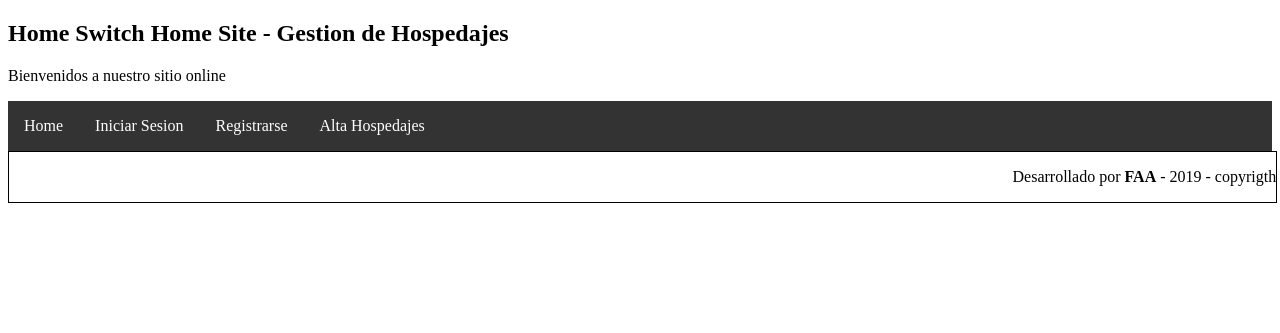
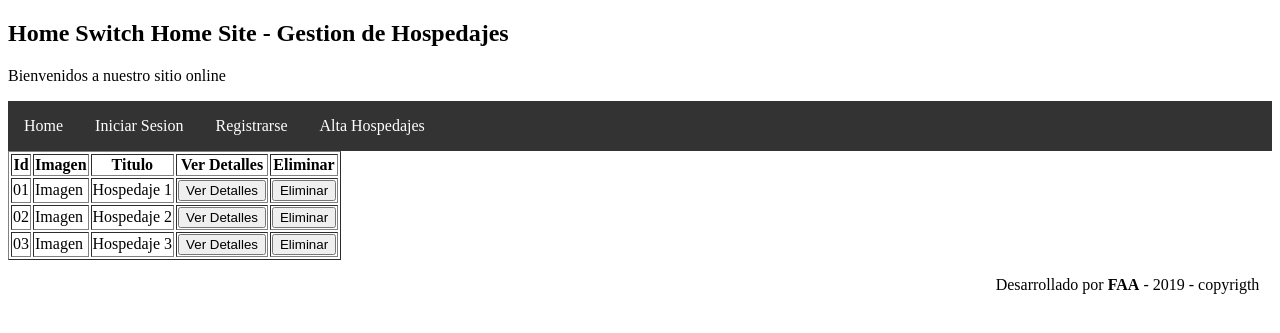
Before and after one commit to fedeSbk/Grupo7, a PHP site: page /hospedajes/Index.php in a window 1280 px wide. Shown: the top 333 px of the page. Run offline with PHP 8.4, Linux system fonts and the light colour scheme.

Commit message:
agregado de listado de hospedajes en gestion

```diff
--- a/Site/hospedajes/Index.php
+++ b/Site/hospedajes/Index.php
@@ -20,6 +20,36 @@
         </div>
       </div>
       <div id="condenido">
+        <table border="1">
+          <tr>
+              <th>Id</th>
+              <th>Imagen</th>
+              <th>Titulo</th>
+              <th>Ver Detalles</th>
+              <th>Eliminar</th>
+          </tr>
+          <tr>
+              <td>01</td>
+              <td>Imagen</td>
+              <td>Hospedaje 1</td>
+              <td><button type="button">Ver Detalles</button></td>
+              <td><button type="button">Eliminar</button></td>
+          </tr>
+          <tr>
+              <td>02</td>
+              <td>Imagen</td>
+              <td>Hospedaje 2</td>
+              <td><button type="button">Ver Detalles</button></td>
+              <td><button type="button">Eliminar</button></td>
+          </tr>
+          <tr>
+              <td>03</td>
+              <td>Imagen</td>
+              <td>Hospedaje 3</td>
+              <td><button type="button">Ver Detalles</button></td>
+              <td><button type="button">Eliminar</button></td>
+          </tr>
+       </table>
       </div>
       <div id="pie">
         <p> Desarrollado por <strong>FAA</strong> - 2019 - copyrigth</p>
--- a/Site/style.css
+++ b/Site/style.css
@@ -23,8 +23,6 @@ li a:hover {
 }
 
 #pie{
-  border: 1px solid black;
-  position:absolute;
   width: 99%;
 }
 #pie p{
```
